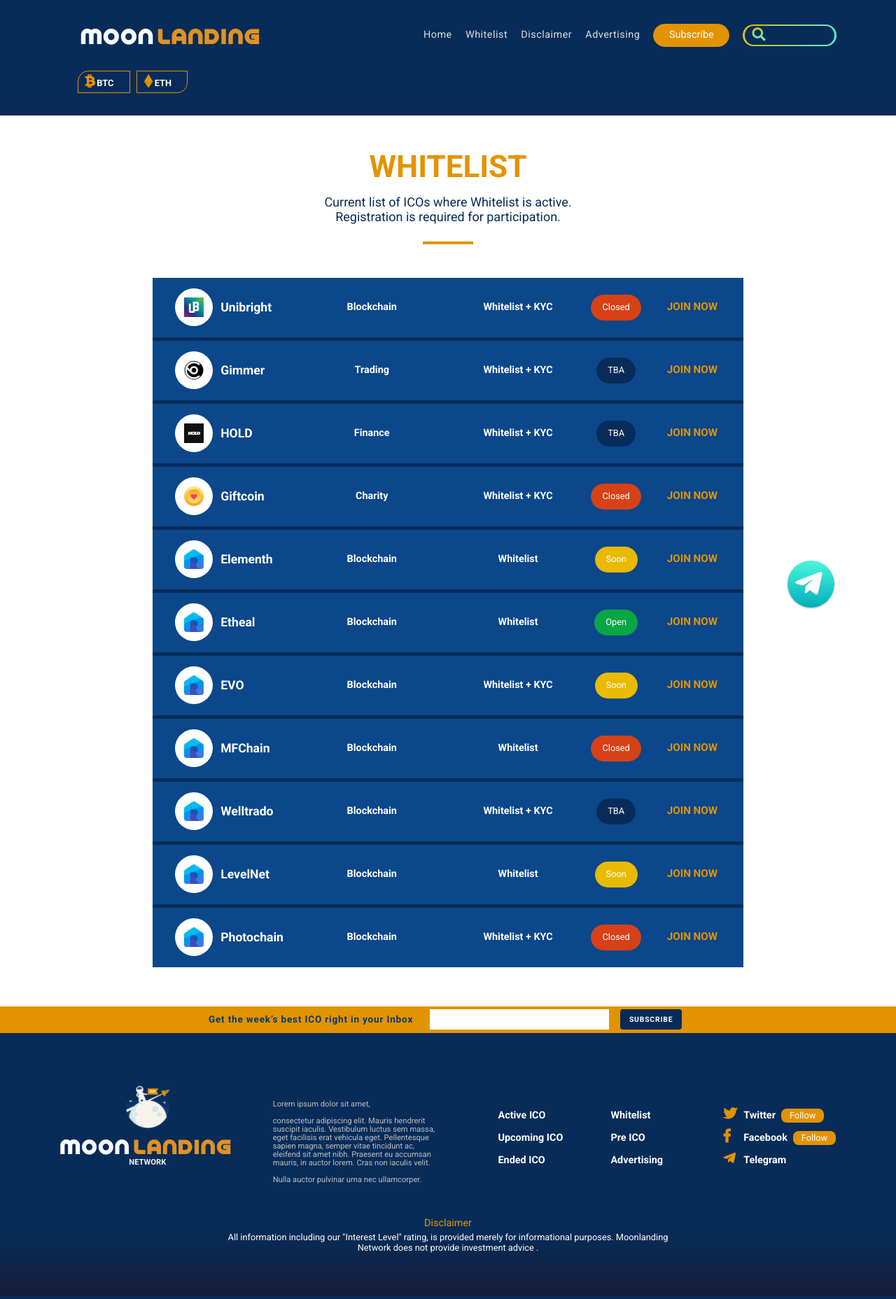
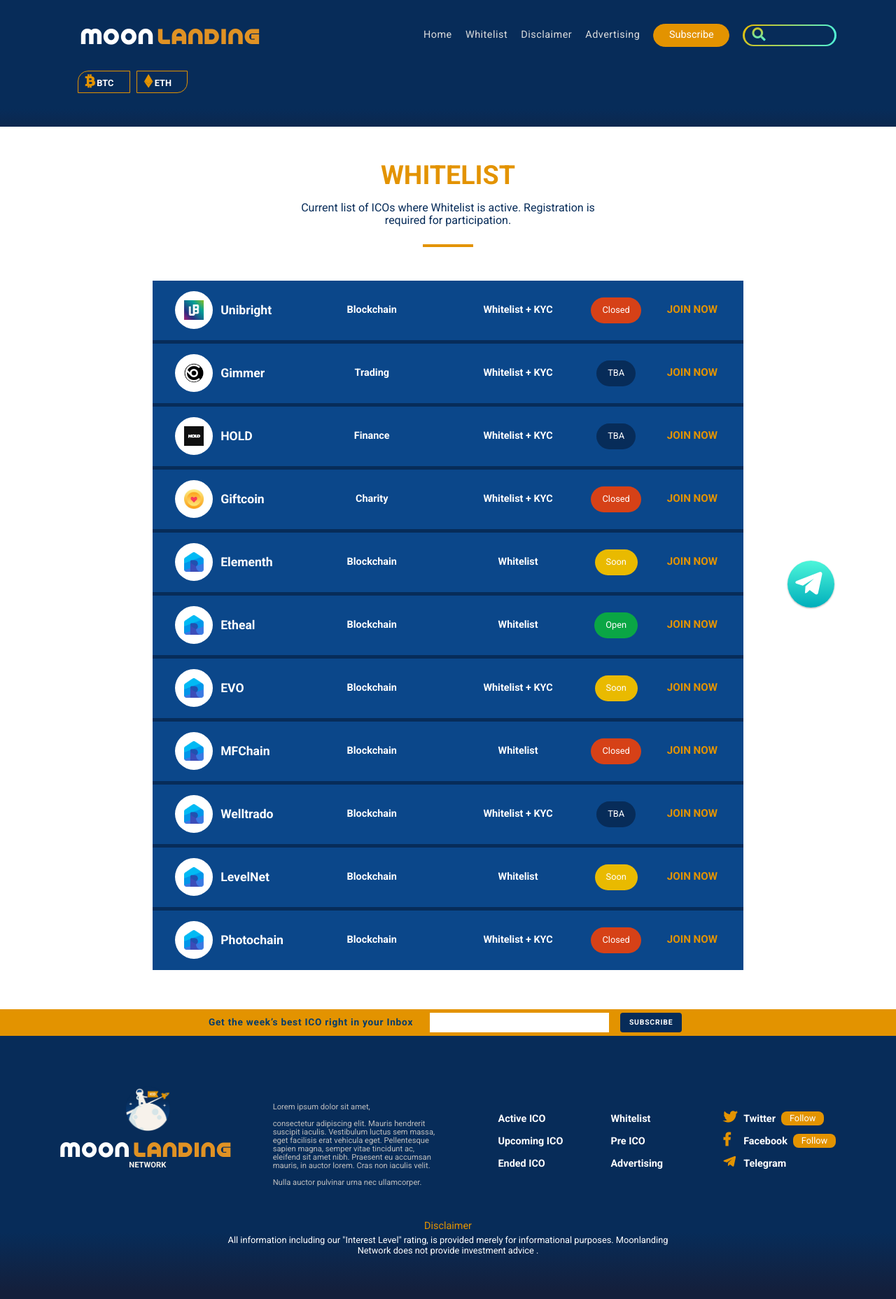
Before and after one commit to moonlandingnetwork/moonlandingnetwork.github.io, a Jekyll site: the page built from whitelist.html, in a window 1280 px wide. Shown: the whole page at 70% size. Built offline with Jekyll 4.4.1, drawn with Linux system fonts in a browser that asks for light colours; cached includes are drawn as plain includes; nearby versions of some CDN libraries; comment, search, counter and statistics services are not loaded.

Commit message:
Optimized Layout

```diff
--- a/css/style.css
+++ b/css/style.css
@@ -1132,12 +1132,14 @@ footer{
     background : -o-linear-gradient(-90deg, rgba(7, 44, 89, 1) 0%, rgba(20, 31, 59, 1) 100%);
 }
 .page-end-gradient.top{
-    height: 2rem;
+    height: 1rem;
     margin-bottom: -1rem;
     background : -webkit-gradient(linear,50% 15.15% ,50% 91.45% ,color-stop(0,rgba(7, 44, 89, 1) ),color-stop(1,rgba(20, 31, 59, 0.55) ));
     background : -o-linear-gradient(-90deg, rgba(7, 44, 89, 1) 0%, rgba(20, 31, 59, 0.55) 100%);
 }
-
+.page-end-gradient.top.large{
+    height: 3rem;
+}
 /* Common Elements End*/
 
 
@@ -1567,14 +1569,14 @@ footer{
 }
 .whitelist-title h1{
     color: #E39300;
-    font-size: 2.75em;
+    font-size: 2.35em;
     text-transform: uppercase;
     text-align: center;
     margin: 0;
 }
 .whitelist-title p{
     color: #072C59;
-    font-size: 1.125em;
+    font-size: 1em;
     text-align: center;
     width: 35%;
     margin:  1rem auto;
--- a/whitelist.html
+++ b/whitelist.html
@@ -7,7 +7,7 @@ title: Whitelist  | Moonlanding Network
 {% assign whitelistCoins = site.coins | where: 'whitelist.status', 'true' %}
 {% assign whitelistCoins = whitelistCoins | sort: 'date-added' | reverse %}
 
-<div class="page-end-gradient top">
+<div class="page-end-gradient top large">
 
 </div>
 <!-- Main Body Content -->
```
